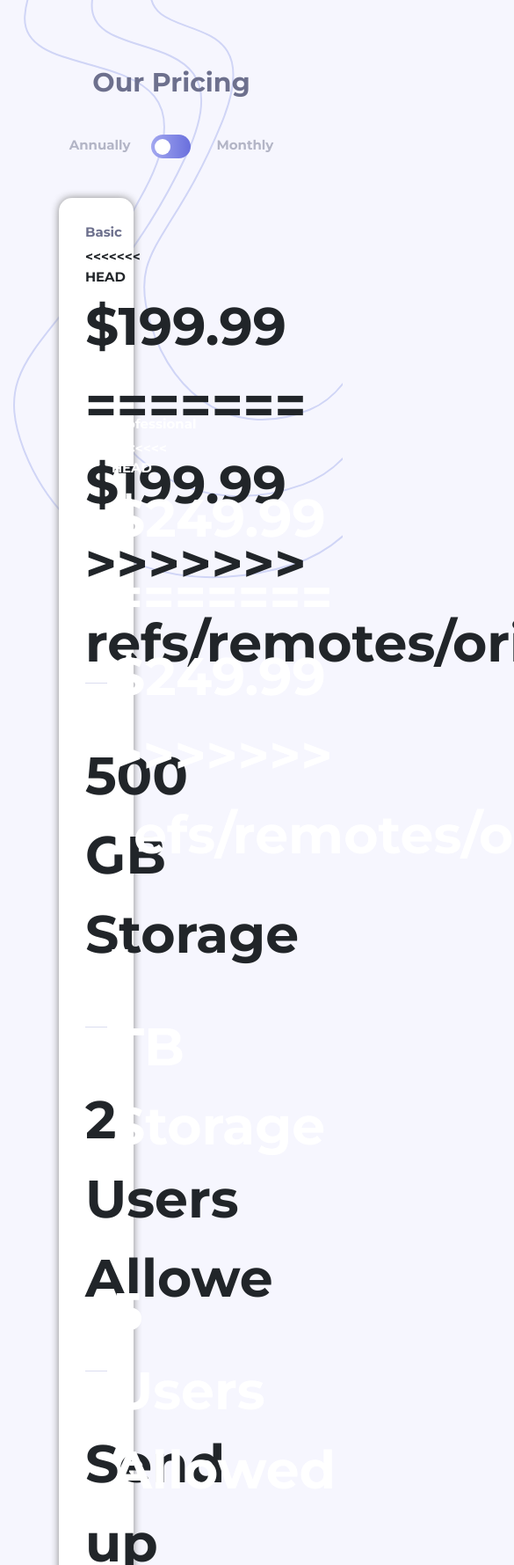
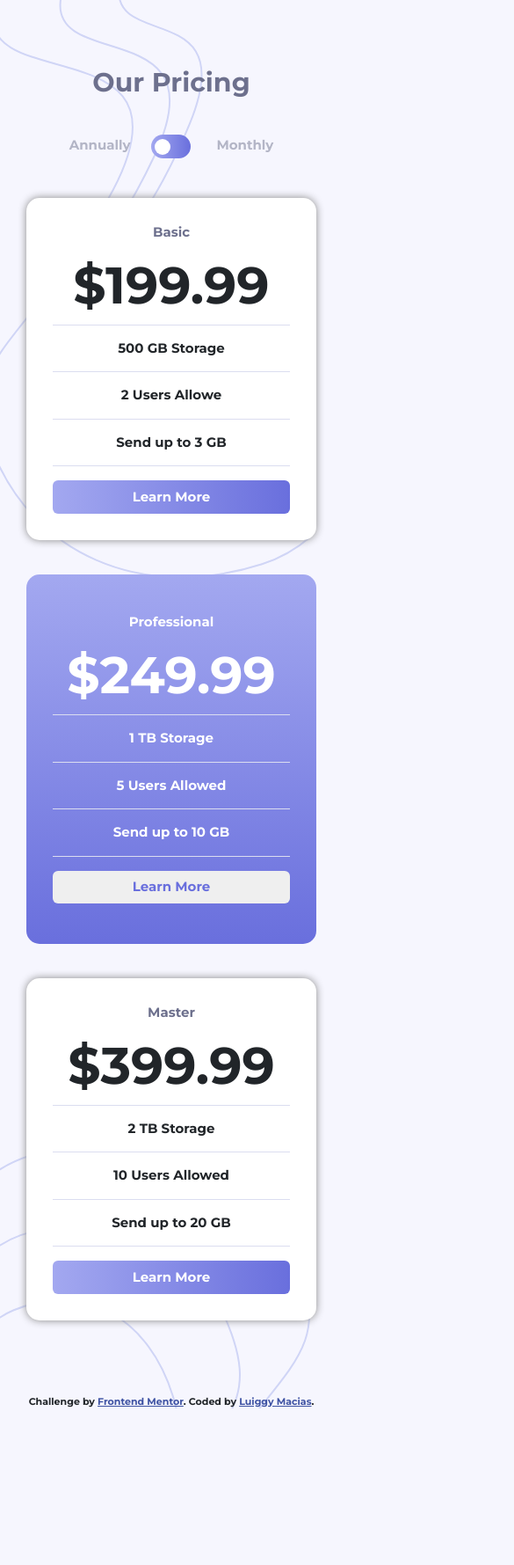
Before and after one commit to macluiggy/pricing-component-with-toggle-master, a plain HTML site: page index.html in a window 390 px wide. Shown: the top 1779 px of the page at 88% size, 585 px wide, since content can reach past the window. After the commit the page ends 1601 px from the top, so only its background shows below. Drawn offline with nearby package versions, Linux system fonts and the light colour scheme.

Commit message:
media queries para la section 2 añadidad

```diff
--- a/css/styles.css
+++ b/css/styles.css
@@ -112,32 +112,49 @@ main {
 .even {
 	background: linear-gradient( hsl(236, 72%, 79%), hsl(237, 63%, 64%));
 	color: white;
-	height: 27em;
+	height: 28em;
 }
 .even button {
 	color: hsl(237, 63%, 64%);
 }
 .even h2 {
 	color: white;
-<<<<<<< HEAD
 }
 .prices {
-	font-size: 4em;
+	font-size: 4vw;
 	border: none #ee56;
 }
 .hide {
 	display: none;
 }
-=======
-}
-.price {
-	font-size: 4em;
-	border: none #ee56;
-}
-.hide {
-	display: none;
-}
->>>>>>> refs/remotes/origin/main
 .show {
 	display: block;
 }
+
+@media screen and (max-width: 800px) {
+	.section2 {
+		flex-direction: column;
+	}
+	.pricing-container {
+		width: 100%;
+		margin-bottom: 10vw;
+	}
+	.prices {
+	font-size: 10vw;
+}
+}
+@media screen and (max-width:400px) {
+	.section2 {
+		width: 90%;
+	}
+	.prices {
+	font-size: 15vw;
+}
+body {
+	font-family: 'Montserrat', sans-serif;
+	background-image: url("../images/bg-top.svg"), url("../images/bg-bottom.svg");
+	background-repeat: no-repeat, no-repeat;
+	background-position-x: -140%, left;
+    background-position-y: 0%, 100%;
+}
+}
--- a/index.html
+++ b/index.html
@@ -39,15 +39,9 @@
   <section class="section2">
     <div class="pricing-container odd">
       <h2>Basic</h2>
-<<<<<<< HEAD
         <div class="prices">
           <span class="hide anual">&dollar;19.99</span>
           <span class="show mensual" >&dollar;199.99</span>
-=======
-        <div class="price">
-          <span class="hide" class="anual">&dollar;19.99</span>
-          <span class="show" class="mensual">&dollar;199.99</span>
->>>>>>> refs/remotes/origin/main
         </div>
       <ul class="list">
         <li>500 GB Storage</li>
@@ -58,15 +52,9 @@
     </div>
   <div class="pricing-container even">
     <h2>Professional</h2>
-<<<<<<< HEAD
         <div class="prices">
           <span class="hide anual">&dollar;24.99</span>
           <span class="show mensual" >&dollar;249.99</span>
-=======
-        <div class="price">
-          <span class="hide" class="anual">&dollar;24.99</span>
-          <span class="show" class="mensual">&dollar;249.99</span>
->>>>>>> refs/remotes/origin/main
         </div>
       <ul class="list">
         <li>1 TB Storage</li>
@@ -78,11 +66,7 @@
 
  <div class="pricing-container odd">
   <h2>Master</h2>
-<<<<<<< HEAD
         <div class="prices">
-=======
-        <div class="price">
->>>>>>> refs/remotes/origin/main
           <span class="hide anual">&dollar;39.99</span>
           <span class="show mensual">&dollar;399.99</span>
         </div>
@@ -98,7 +82,7 @@
 
   <div class="attribution">
     Challenge by <a href="https://www.frontendmentor.io?ref=challenge" target="_blank">Frontend Mentor</a>.
-    Coded by <a href="#">Your Name Here</a>.
+    Coded by <a href="https://www.frontendmentor.io/profile/macluiggy" target="_blank">Luiggy Macias</a>.
   </div>
 
   <script src="https://cdn.jsdelivr.net/npm/bootstrap@5.0.0-beta3/dist/js/bootstrap.bundle.min.js" integrity="sha384-JEW9xMcG8R+pH31jmWH6WWP0WintQrMb4s7ZOdauHnUtxwoG2vI5DkLtS3qm9Ekf" crossorigin="anonymous"></script>
--- a/js/app.js
+++ b/js/app.js
@@ -2,10 +2,10 @@
 	var checkbox = document.querySelector('#checkbox');
 	var anual = document.querySelectorAll('.anual');
 	var mensual = document.querySelectorAll('.mensual');
-	var prices = document.querySelectorAll('.prices');
+	/*var prices = document.querySelectorAll('.prices');*/
 
 	checkbox.addEventListener('input', function () {
-		for(let i = 0, length1 = prices.length; i < length1; i++){
+		for(let i = 0, length1 = anual.length; i < length1; i++){
 			if (checkbox.checked) {
 			// statement
 			anual[i].className = 'show';
```
